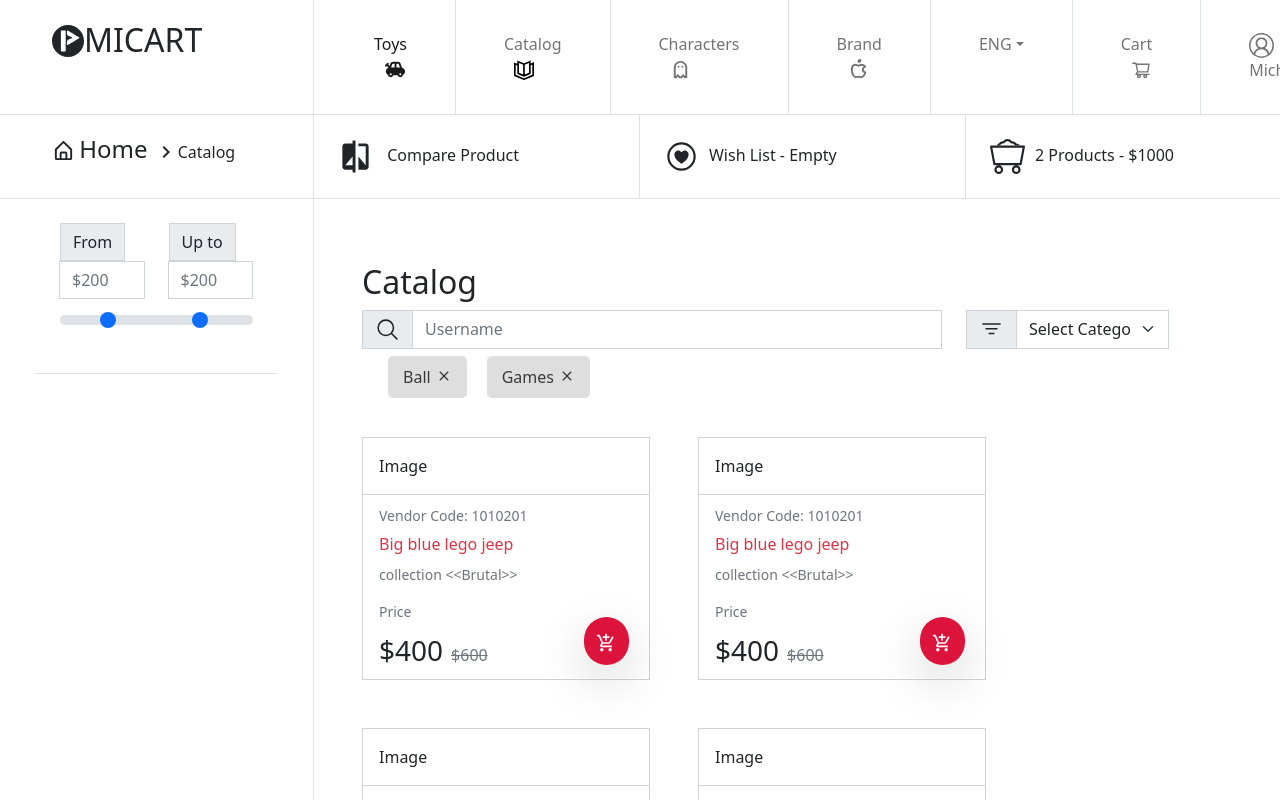
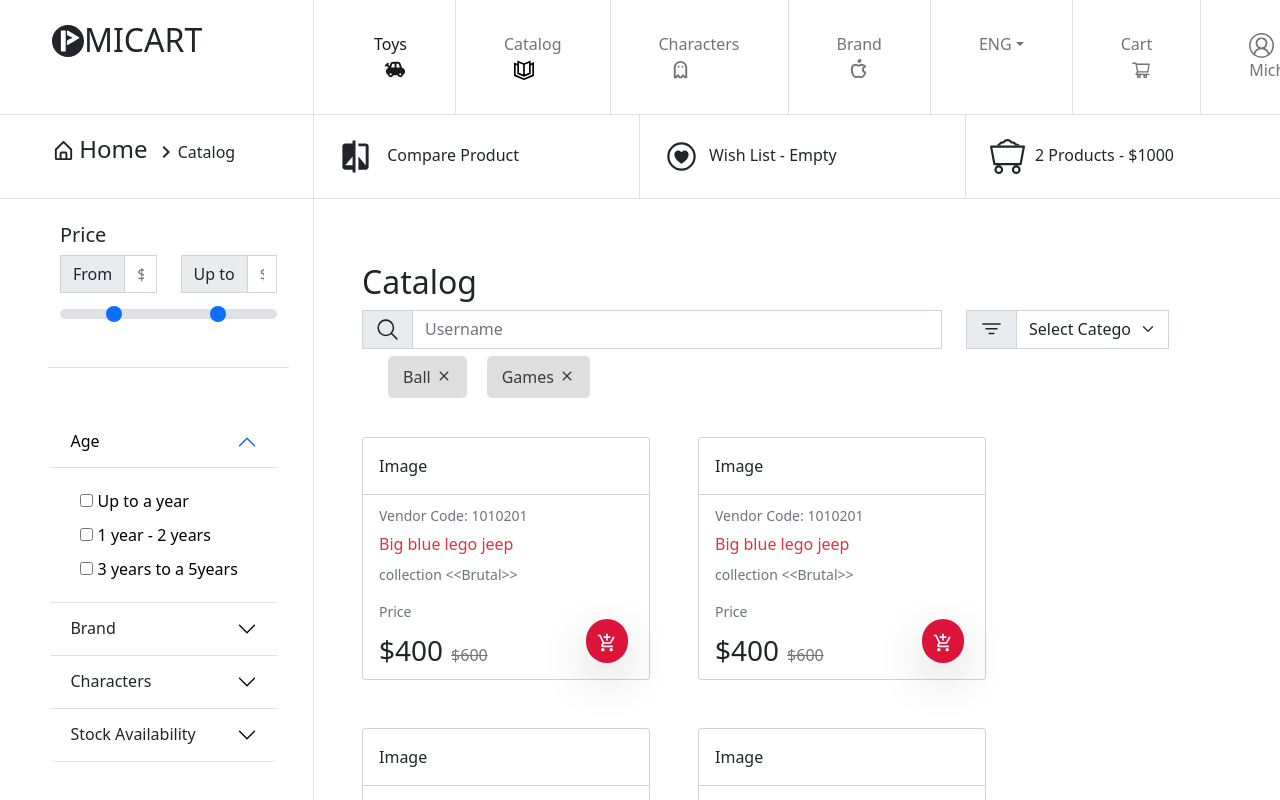
Before and after one commit to Dinixweb/shopping-cart, a Next.js app: page / in a window 1280 px wide. Shown: the top 800 px of the page. Built offline with nearby package versions, Linux system fonts and the light colour scheme.

Commit message:
ui completed

```diff
--- a/components/mainpage/singleproduct.tsx
+++ b/components/mainpage/singleproduct.tsx
@@ -2,7 +2,7 @@ import {MdAddShoppingCart} from 'react-icons/md'
 const SingleProduct = () => {
     return (
         <div className="main">
-            <div className="card">
+            <div className="card rounded-1">
                 <div className="card-body">Image</div>
                 <div className="card-footer bg-white text-secondary">
                     <small>Vendor Code: 1010201</small>
@@ -10,8 +10,8 @@ const SingleProduct = () => {
                     <small>collection {"<<Brutal>>"}</small>
                     <h6 className='mt-3'><small >Price</small></h6>
                     <div className="row">
-                        <div className="col-8 text-dark"><span className="fs-3">$400<small className="fs-6 ms-2 text-secondary"><s>$600</s></small></span></div>
-                        <div className="col-4">
+                        <div className="col-7 text-dark"><span className="fs-3">$400<small className="fs-6 ms-2 text-secondary"><s>$600</s></small></span></div>
+                        <div className="col-5">
                             <span className='addCartButton shadow-lg'><MdAddShoppingCart color='white' size={20}/></span>
                         </div>
                    </div>
--- /dev/null
+++ b/components/sidebar/categories.tsx
@@ -0,0 +1,67 @@
+const ProductCategory = () => {
+return (
+<div className="main">
+    <div className="accordion" id="accordionExample">
+        <div className="accordion-item border-bottom">
+            <h2 className="accordion-header" id="panelsStayOpen-headingOne">
+                <button className="accordion-button" type="button" data-bs-toggle="collapse"
+                    data-bs-target="#collapseOne" aria-expanded="true" aria-controls="collapseOne">
+                    Age
+                </button>
+            </h2>
+            <div id="collapseOne" className="accordion-collapse collapse show" aria-labelledby="headingOne"
+                data-bs-parent="#accordionExample">
+                <div className="accordion-body">
+                       <li> <input type="checkbox" />{" "}Up to a year</li>
+                        <li> <input type="checkbox" />{" "}1 year - 2 years</li>
+                        <li> <input type="checkbox" />{" "}3 years to a 5years</li>
+                </div>
+            </div>
+        </div>
+        <div className="accordion-item border-bottom">
+            <h2 className="accordion-header" id="headingTwo">
+                <button className="accordion-button collapsed" type="button" data-bs-toggle="collapse"
+                    data-bs-target="#collapseTwo" aria-expanded="false" aria-controls="collapseTwo">
+                    Brand
+                </button>
+            </h2>
+            <div id="collapseTwo" className="accordion-collapse collapse" aria-labelledby="headingTwo"
+                data-bs-parent="#accordionExample">
+                <div className="accordion-body">
+
+                </div>
+            </div>
+        </div>
+        <div className="accordion-item border-bottom">
+            <h2 className="accordion-header" id="headingThree">
+                <button className="accordion-button collapsed" type="button" data-bs-toggle="collapse"
+                    data-bs-target="#collapseThree" aria-expanded="false" aria-controls="collapseThree">
+                    Characters
+                </button>
+            </h2>
+            <div id="collapseThree" className="accordion-collapse collapse" aria-labelledby="headingThree"
+                data-bs-parent="#accordionExample">
+                <div className="accordion-body">
+
+                </div>
+            </div>
+        </div>
+        <div className="accordion-item border-bottom">
+            <h2 className="accordion-header" id="headingThree">
+                <button className="accordion-button collapsed" type="button" data-bs-toggle="collapse"
+                    data-bs-target="#collapseThree" aria-expanded="false" aria-controls="collapseThree">
+                    Stock Availability
+                </button>
+            </h2>
+            <div id="collapseThree" className="accordion-collapse collapse" aria-labelledby="headingThree"
+                data-bs-parent="#accordionExample">
+                <div className="accordion-body">
+
+                </div>
+            </div>
+        </div>
+    </div>
+</div>
+)
+}
+export default ProductCategory
--- /dev/null
+++ b/components/sidebar/price.tsx
@@ -0,0 +1,42 @@
+const PriceRange = () => {
+return (
+<div className="main">
+    <h5>Price</h5>
+    <div className="row main border-bottom">
+        <div className="col-6">
+            <div className="input-group mb-3">
+                <span className="input-group-text" id="basic-addon1">
+                    From</span>
+                <input type="text" className="form-control price" placeholder="$200" aria-label="$200"
+                    aria-describedby="basic-addon1" />
+            </div>
+        </div>
+        <div className="col-6">
+            <div className="input-group mb-3">
+                <span className="input-group-text" id="basic-addon1">
+                    Up to</span>
+                <input type="text" className="form-control price" placeholder="$200" aria-label="$200"
+                    aria-describedby="basic-addon1" />
+            </div>
+        </div>
+        <div className="main d-flex justify-content-center">
+            <div className="row track mb-5 w-100">
+
+                <div className="col-6 p-0 ">
+                    <div className="price-range">
+                        <input type="range" className="form-range " id="customRange1" />
+                    </div>
+                </div>
+                <div className="col-6 p-0 rangeStyle">
+                    <div className="price-range">
+                        <input type="range" className="form-range " id="customRange1" />
+                    </div>
+                </div>
+
+            </div>
+        </div>
+    </div>
+</div>
+)
+}
+export default PriceRange
--- a/components/sidebar/sidebar.tsx
+++ b/components/sidebar/sidebar.tsx
@@ -1,42 +1,14 @@
+import ProductCategory from "./categories"
+import PriceRange from "./price"
+
 const SideBar = () => {
 return (
 <div className="main">
     <div className="row ms-4 p-4">
-        <div className="row main border-bottom">
-
-            <div className="col-6">
-                <div className="input-group mb-3">
-                    <span className="input-group-text" id="basic-addon1">
-                        From</span>
-                    <input type="text" className="form-control price" placeholder="$200" aria-label="$200"
-                        aria-describedby="basic-addon1" />
-                </div>
-            </div>
-            <div className="col-6">
-                <div className="input-group mb-3">
-                    <span className="input-group-text" id="basic-addon1">
-                        Up to</span>
-                    <input type="text" className="form-control price" placeholder="$200" aria-label="$200"
-                        aria-describedby="basic-addon1" />
-                </div>
-            </div>
-            <div className="main d-flex justify-content-center">
-                <div className="row track mb-5 w-100">
-
-                    <div className="col-6 p-0 ">
-                        <div className="price-range">
-                            <input type="range" className="form-range " id="customRange1" />
-                        </div>
-                    </div>
-                    <div className="col-6 p-0 rangeStyle">
-                        <div className="price-range">
-                            <input type="range" className="form-range " id="customRange1" />
-                        </div>
-                    </div>
-
-                </div>
-            </div>
+        <PriceRange/>
         </div>
+        <div className="row ms-4 p-4">
+       <ProductCategory/>
     </div>
 </div>
 )
--- a/layouts/topmenu.tsx
+++ b/layouts/topmenu.tsx
@@ -30,10 +30,10 @@ return (
                     </li>
 
                     <li className="nav-item  border-end">
-                        <a className="nav-link m-4 ps-4 pe-4">Characters <CgGhostCharacter size={23} style={{marginLeft:10}}/> </a>
+                        <a className="nav-link m-4 ps-4 pe-4" href="#">Characters <CgGhostCharacter size={23} style={{marginLeft:10}}/> </a>
                         </li>
                          <li className="nav-item  border-end">
-                        <a className="nav-link m-4 ps-4 pe-4">Brand <TbBrandApple size={23} style={{marginLeft:10}}/></a>
+                        <a className="nav-link m-4 ps-4 pe-4" href="#">Brand <TbBrandApple size={23} style={{marginLeft:10}}/></a>
                         </li>
                          <li className="nav-item  dropdown border-end ">
                         <a className="nav-link m-4 ps-4 pe-4 dropdown-toggle" href="#" id="navbarDropdown" role="button"
@@ -46,7 +46,7 @@ return (
                         </ul>
                         </li>
                         <li className="nav-item  border-end">
-                        <a className="nav-link m-4 ps-4 pe-4">Cart <AiOutlineShoppingCart size={20} style={{marginLeft:10}}/></a>
+                        <a className="nav-link m-4 ps-4 pe-4" href="#">Cart <AiOutlineShoppingCart size={20} style={{marginLeft:10}}/></a>
                         </li>
                          <li className="nav-item  border-end">
                         <a className="nav-link m-4 ps-4 pe-4"><VscAccount size={25} style={{marginRight:10}}/>Micheal</a>
--- a/styles/globals.css
+++ b/styles/globals.css
@@ -61,13 +61,13 @@ a {
 }
 
 .addCartButton {
-  width: 5rem;
-  height: 5rem;
+  width: 2rem;
+  height: 4rem;
   background-color: crimson;
-  padding: 0.8rem;
-  border-radius: 2.5rem;
+  border-radius: 20rem;
+  padding: 0.7rem;
   cursor: pointer;
-  margin-left: 1.2rem;
+  margin-left: 2.8rem;
 }
 
 .addCartButton:hover {
@@ -77,6 +77,12 @@ a {
 .price {
   width: 9rem;
   border-radius: 0 !important;
+}
+
+.card:hover {
+  box-shadow: 2px 2px 12px rgba(204, 204, 204, 0.47);
+  border: none;
+  transition: 0.3s ease-in;
 }
 
 
@@ -105,3 +111,26 @@ input[type=range]::-webkit-slider-runnable-track {
   border-radius: 27px;
   border: 0px solid #000000;
 }
+
+.accordion {
+  /* width: 20rem; */
+  padding: 0 !important;
+  margin-left: -0.6rem;
+}
+
+.accordion-item {
+  border: none !important;
+  background-color: none !important;
+}
+
+.accordion-button:not(.collapsed) {
+  background: none !important;
+  outline: none !important;
+  border: none;
+  color: #000000 !important;
+}
+
+.accordion-body li {
+  padding: 5px 10px;
+  list-style-type: none;
+}
```
